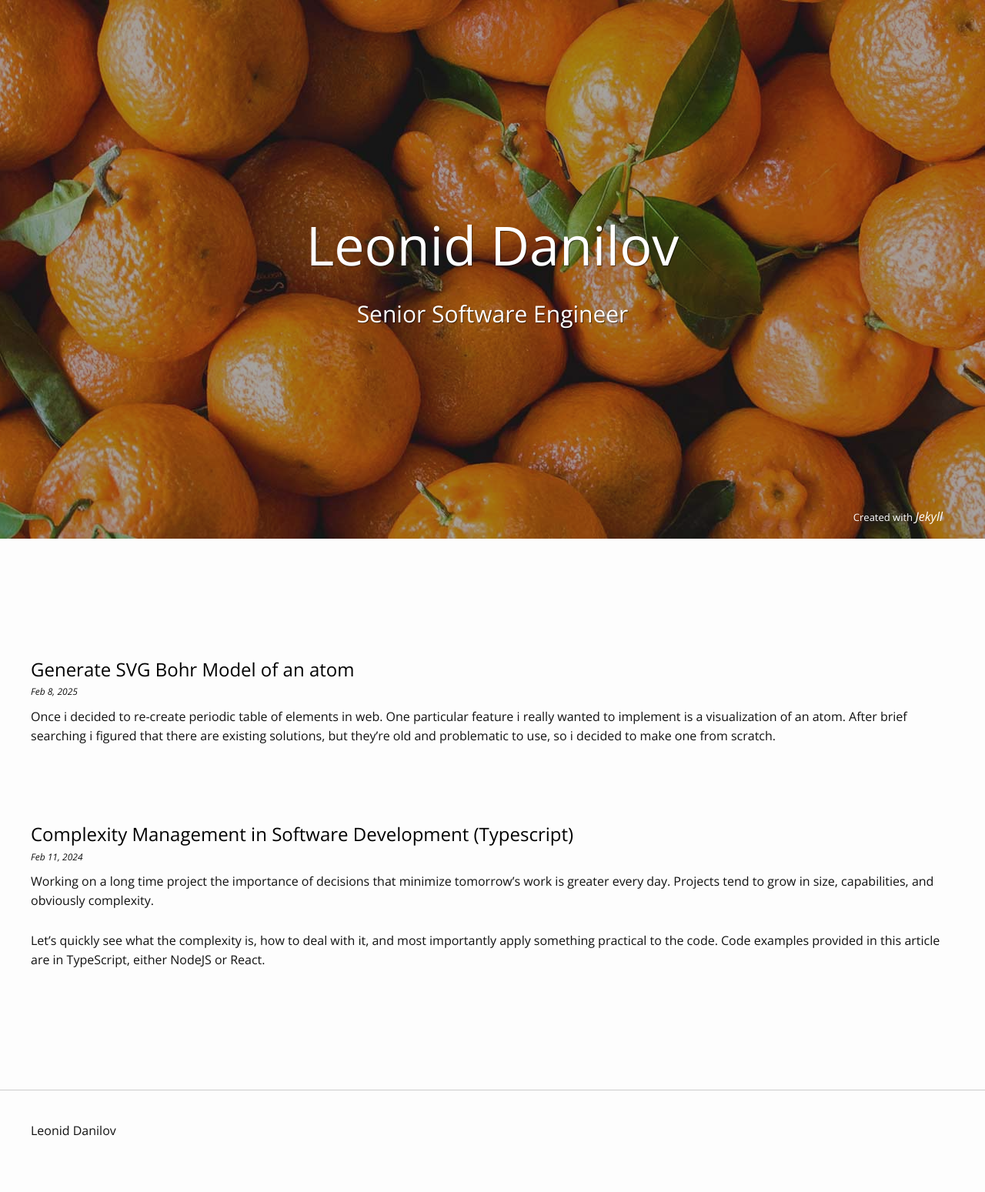
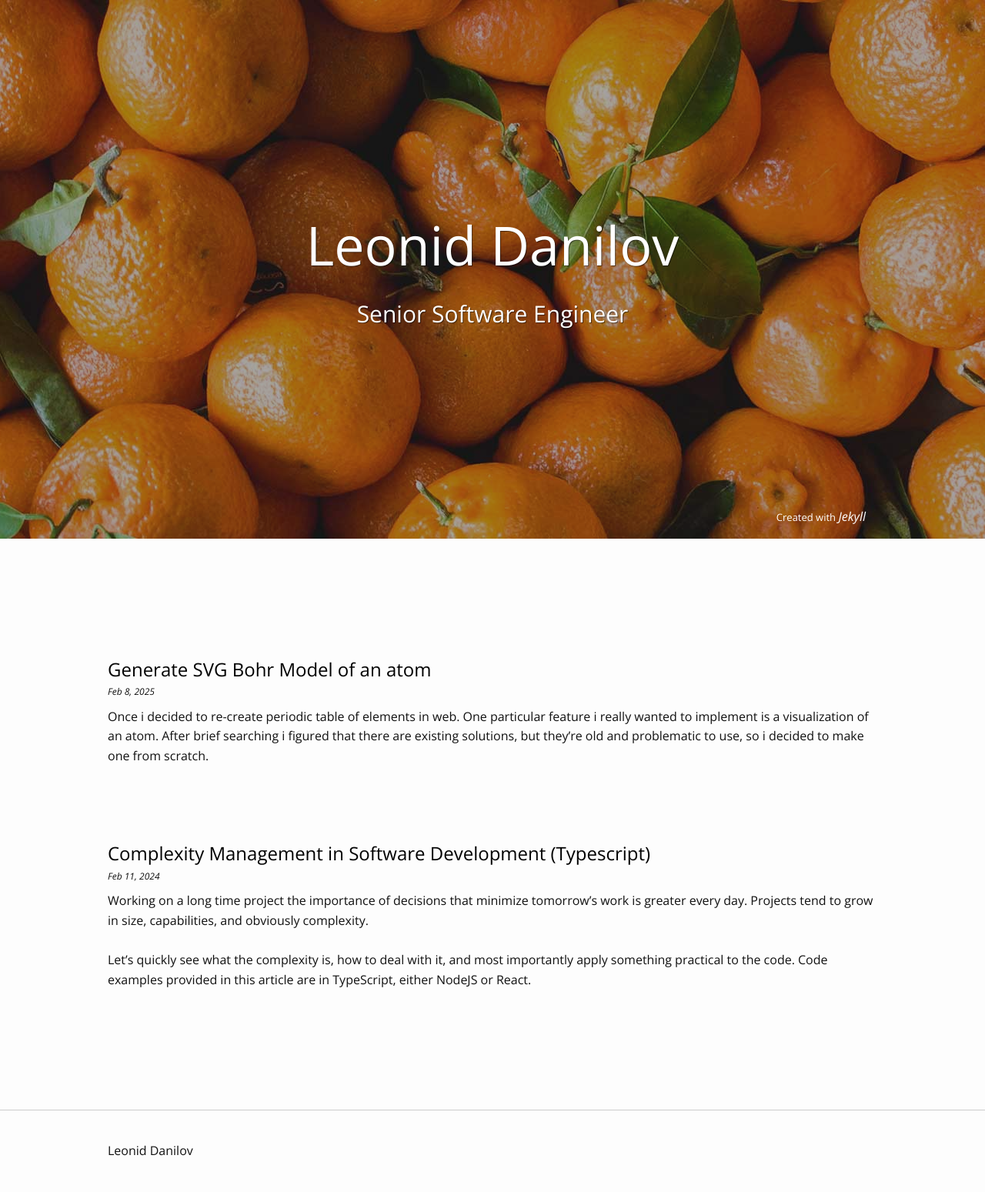
Before and after one commit to Infonautica/infonautica.github.io, a Jekyll site: the page built from index.html, in a window 1280 px wide. Shown: the whole page at 77% size. Built offline with Jekyll 4.4.1, drawn with Linux system fonts in a browser that asks for light colours; before the commit the page ends 1523 px from its top, so only the background shows below that.

Commit message:
Made content narrow

```diff
--- a/_sass/_layout.scss
+++ b/_sass/_layout.scss
@@ -16,11 +16,11 @@ html {
 
 .center {
   height: 100%;
-  width: 1200px;
+  width: 1000px;
   margin: 0 auto;
   position: relative;
 
-  @media only screen and (max-width: 1200px) {
+  @media only screen and (max-width: 1000px) {
     width: 100%;
     padding: 0 30px;
     -webkit-box-sizing: border-box;
```
